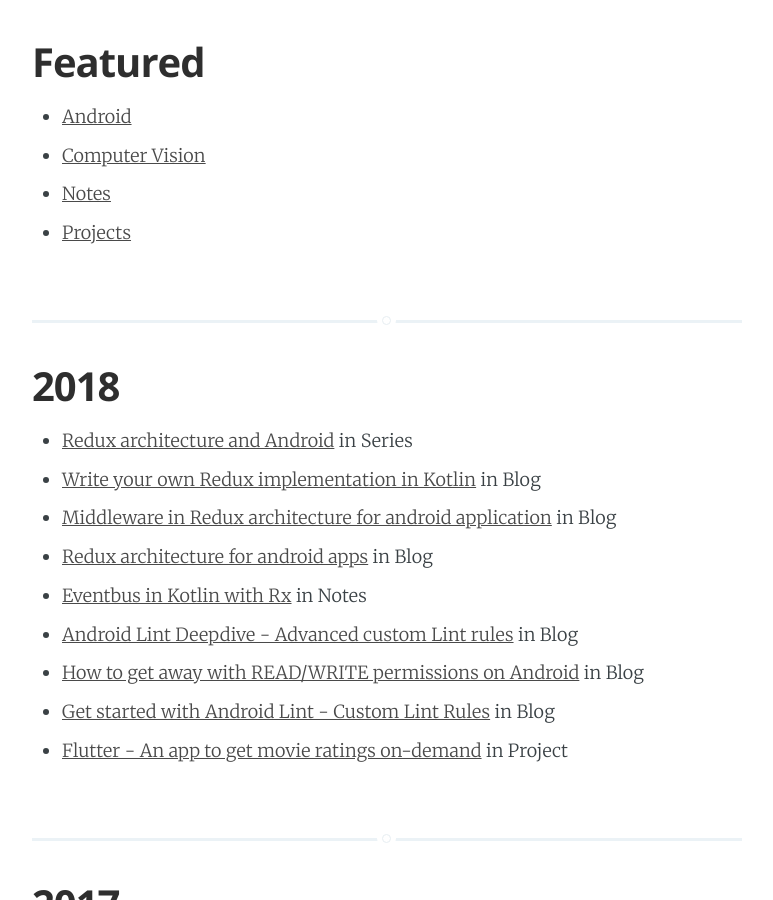
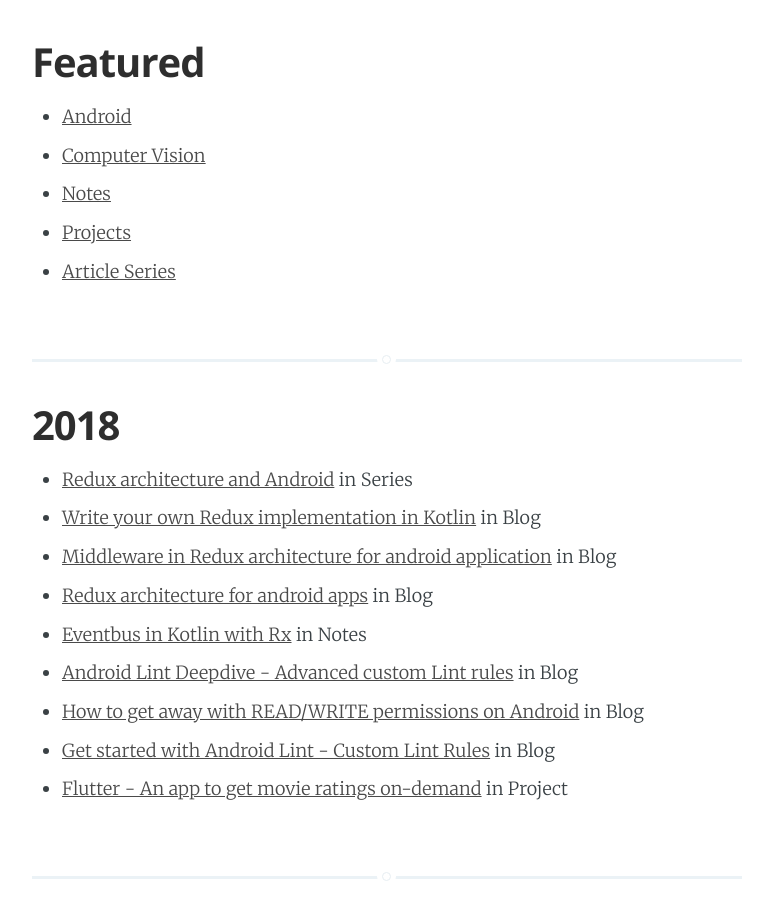
Before and after one commit to jayrambhia/jayrambhia.github.com, a Jekyll site: the page built from archives/index.md, in a window 1280 px wide and 900 px high, scrolled down 371 px. Shown: the whole window, without its empty margins (253-1026 px from the left). Built offline with Jekyll 4.4.1, drawn with Linux system fonts in a browser that asks for light colours.

Commit message:
series link added to archives

```diff
--- a/archives/index.md
+++ b/archives/index.md
@@ -41,9 +41,12 @@
     		<li>
     			<a href="{{ site.url }}/notes">Notes</a>
     		</li>
-            <li>
-                <a href="{{ site.url }}/projects">Projects</a>
-            </li>
+        <li>
+            <a href="{{ site.url }}/projects">Projects</a>
+        </li>
+        <li>
+            <a href="{{ site.url }}/series">Article Series</a>
+        </li>
     	</ul>
     </section>
 </article>
```
